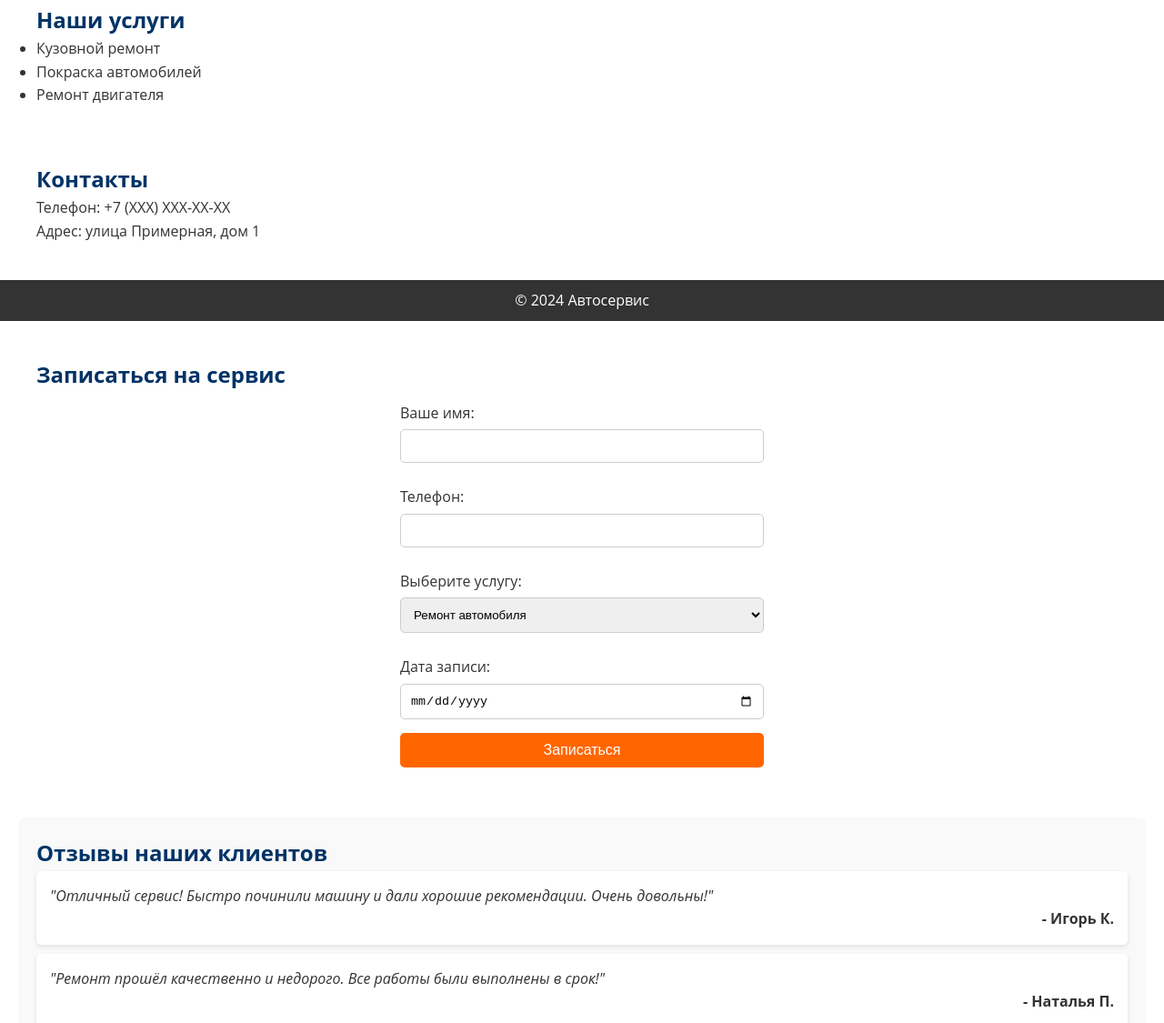
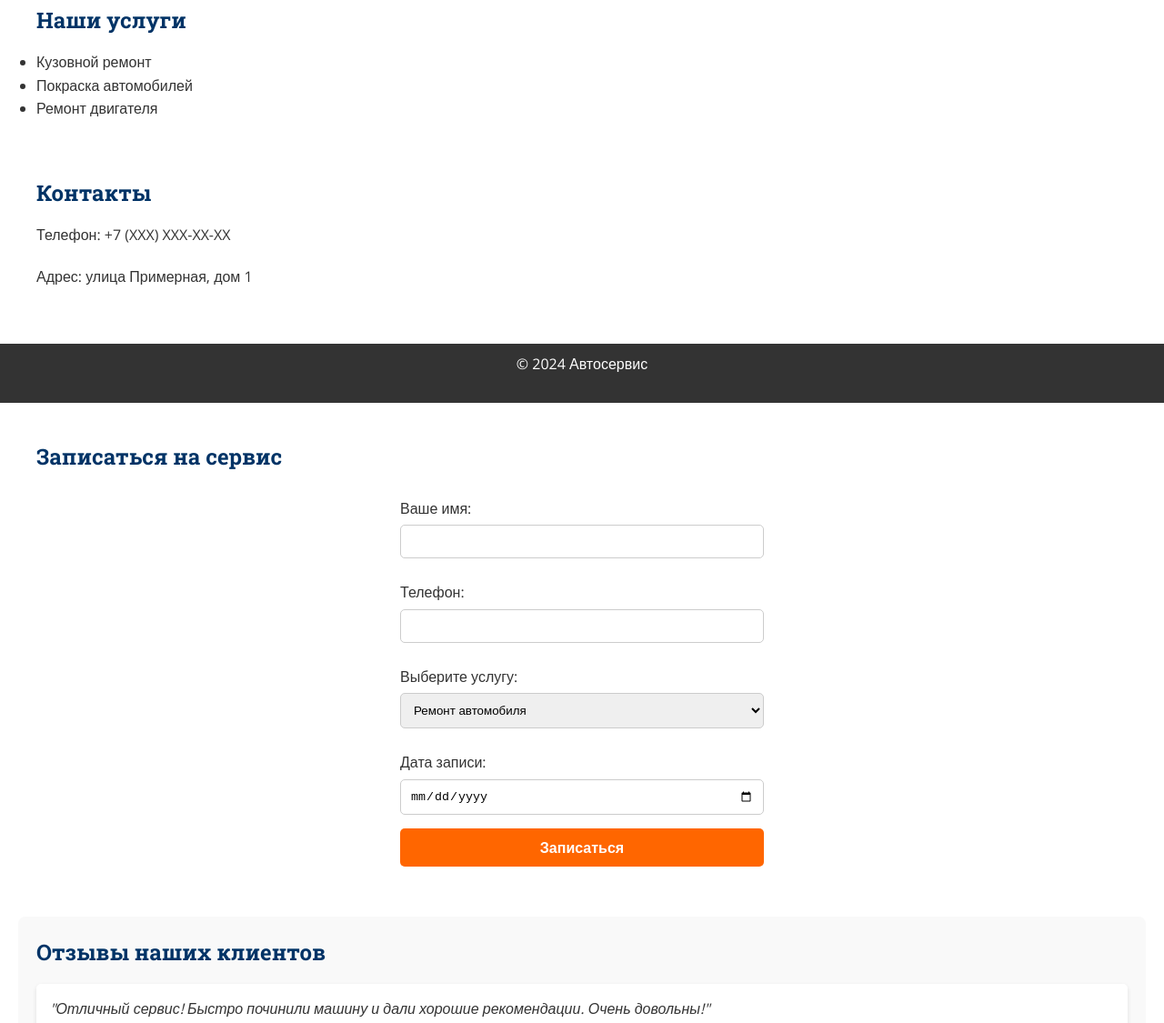
Before and after one commit to Alexsklimoff/avtoservis, a plain HTML site: page index.html in a window 1280 px wide. Shown: the part 164-1289 px from the top of the page at 91% size. Drawn offline with nearby package versions, Linux system fonts and the light colour scheme.

Commit message:
Add files via upload

```diff
--- a/index.html
+++ b/index.html
@@ -5,7 +5,8 @@
     <meta name="viewport" content="width=device-width, initial-scale=1.0">
     <title>Автосервис</title>
     <link rel="stylesheet" href="style.css">
-</head>
+</head><!-- Подключение шрифтов Google Fonts -->
+<link href="https://fonts.googleapis.com/css2?family=Open+Sans:wght@400;600&family=Roboto+Slab:wght@700&display=swap" rel="stylesheet">
 <body>
     <header>
         <h1>Добро пожаловать в наш автосервис!</h1>
--- a/style.css
+++ b/style.css
@@ -171,3 +171,25 @@ a {
 a:hover {
     text-decoration: underline;
 }
+/* Шрифты и базовые стили */
+body {
+    font-family: 'Open Sans', sans-serif;
+    font-size: 16px;
+    line-height: 1.6;
+}
+
+h1, h2, h3, h4, h5, h6 {
+    font-family: 'Roboto Slab', serif;
+    font-weight: 700;
+    margin-bottom: 15px;
+}
+
+/* Дополнительные стили */
+p {
+    margin-bottom: 20px;
+}
+
+button, .btn {
+    font-family: 'Open Sans', sans-serif;
+    font-weight: 600;
+}
```
